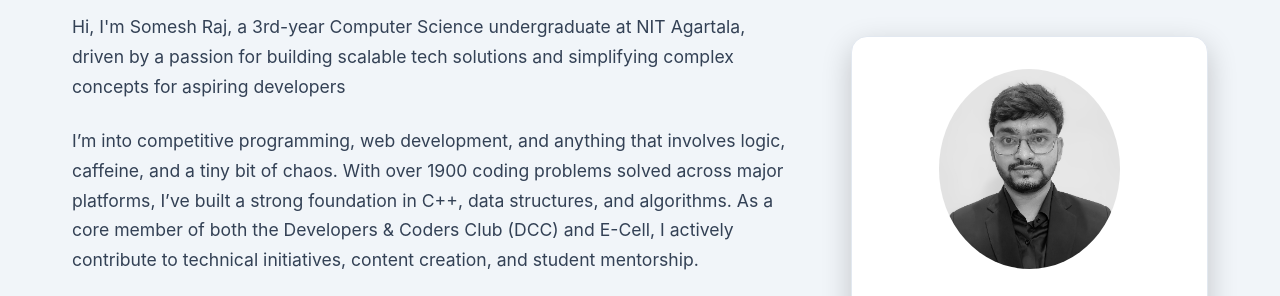
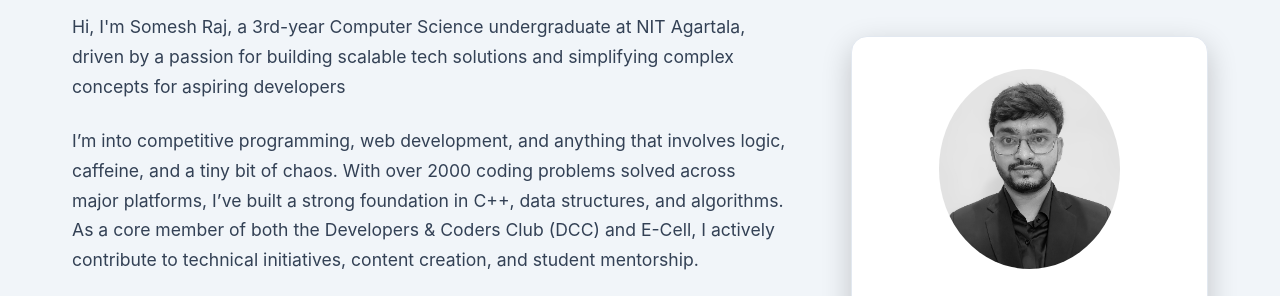
Before and after one commit to sombabaofficial/Somesh_portfolio_website, a plain HTML site: page index.html in a window 1280 px wide. Shown: the part 980-1276 px from the top of the page. Drawn offline with Linux system fonts and the light colour scheme.

Commit message:
Update index.html

```diff
--- a/index.html
+++ b/index.html
@@ -109,7 +109,7 @@
                     <p>
                         I’m into competitive programming, web development, and anything that involves logic, caffeine,
                         and a tiny bit of chaos.
-                        With over 1900 coding problems solved across major platforms, I’ve built a strong foundation in
+                        With over 2000 coding problems solved across major platforms, I’ve built a strong foundation in
                         C++, data structures, and algorithms. As a core member of both the Developers & Coders Club
                         (DCC) and E-Cell, I actively contribute to technical initiatives, content creation, and student
                         mentorship.
```
